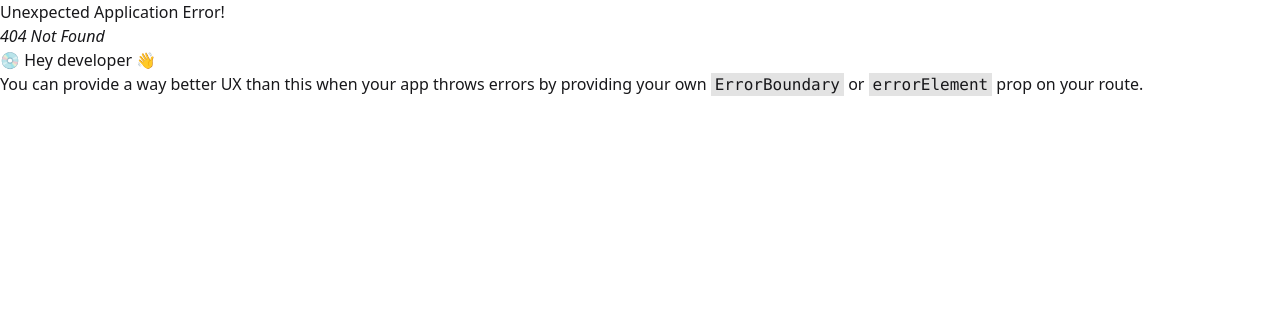
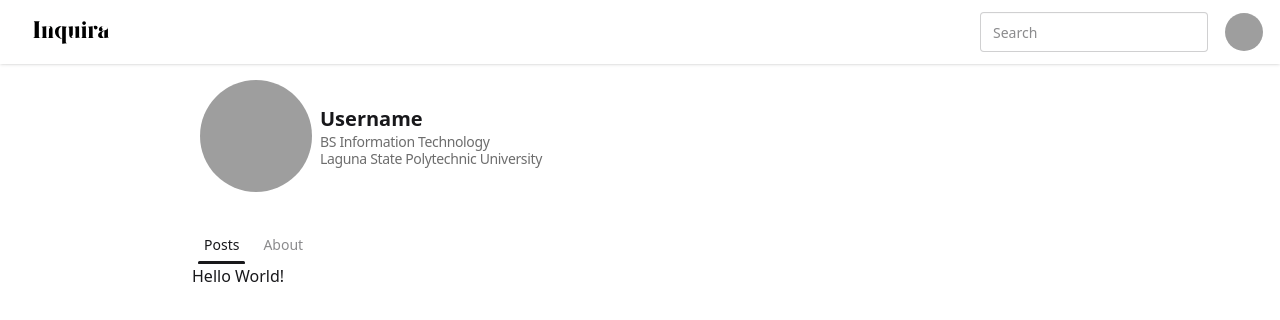
Before and after one commit to ZieksQ/Research_Connect, a React (Vite) app in the folder frontend/: page /home/profile/posts in a window 1280 px wide. Before the commit this address had no page. Shown: the top 320 px of the page. Built offline with nearby package versions, Linux system fonts and the light colour scheme; grey boxes are pictures that could not be loaded.

Commit message:
new profile design

```diff
--- a/frontend/src/App.jsx
+++ b/frontend/src/App.jsx
@@ -4,6 +4,7 @@ import {
   createBrowserRouter,
   createRoutesFromElements,
   RouterProvider,
+  Navigate,
 } from "react-router-dom";
 import PostPage from "./pages/PostPage.jsx";
 import LoginPage from "./pages/user/LoginPage.jsx";
@@ -26,10 +27,11 @@ const App = () => {
           {/* Home Path */}
           <Route path="home" element={<RootRoute />}>
             <Route index element={<PostPage />} />
+            {/* Profile Page Path */}
             <Route path="profile" element={<ProfilePage />} >
-              <Route index element={<h1>Hello World!</h1>} />
-              <Route path="my-survey" element={<h1>Hello World!</h1>} />
-              <Route path="user-info" element={<h1>User Information</h1>} />
+              <Route index element={<Navigate to='posts' replace />} />
+              <Route path="posts" element={<h1>Hello World!</h1>} />
+              <Route path="about" element={<h1>User Information</h1>} />
             </Route>
           </Route>
           {/* Survey Path */}
--- a/frontend/src/components/Sample.jsx
+++ b/frontend/src/components/Sample.jsx
@@ -38,6 +38,30 @@ export default function SamplePostCard() {
       >
         {expanded ? "Show Less" : "Read More"}
       </button>
+
+      <section className="profile-container mx-auto mt-4">
+      {/* Left Side - Profile & Navigation */}
+      <div className="row-span-5 flex flex-col gap-4 p-4">
+        <div className="flex space-x-2 lg:flex-col">
+          <ProfilePicture />
+          <ProfileInfo />
+        </div>
+        {/* <Stats /> */}
+      </div>
+
+      {/* Main Section */}
+      <main className="col-span-4 row-span-5 flex flex-col gap-4 p-4">
+        <nav className="flex justify-between">
+          <NavLink to={"/home/profile/my-survey"} className="btn w-[49%]">
+            My Surveys
+          </NavLink>
+          <NavLink to={"/home/profile/user-info"} className="btn w-[49%]">Profile Information</NavLink>
+        </nav>
+        <section>
+          <Outlet />
+        </section>
+      </main>
+    </section>
     </div>
   );
 }
--- a/frontend/src/components/profile/ProfileInfo.jsx
+++ b/frontend/src/components/profile/ProfileInfo.jsx
@@ -1,15 +1,17 @@
 import React from "react";
 
+// User Information for Profile Page
 const ProfileInfo = () => {
   return (
     <div>
-      <h4 className="text-lg font-extrabold">Username</h4>
+      <h4 className="text-xl font-extrabold">Username</h4>
       <p className="text-sm leading-tight tracking-tight text-text-secondary">
         BS Information Technology
       </p>
       <p className="text-sm leading-tight tracking-tight text-text-secondary">
         Laguna State Polytechnic University
       </p>
+
     </div>
   );
 };
--- a/frontend/src/index.css
+++ b/frontend/src/index.css
@@ -8,7 +8,7 @@ body {
 }
 
 @theme {
-  --color-primary: #151515;
+  --color-primary-color: #151515;
   --color-shade-primary: #474747;
   --color-text-secondary: #6d6d6d;
   --color-background: #eeeeee;
@@ -50,7 +50,7 @@ body {
   }
   /* Profile Page Picture */
   .profile-pic {
-    @apply w-18 lg:w-36;
+    @apply w-18 lg:w-28;
   }
   /* Small Navbar */
   .navbar-sm {
@@ -153,4 +153,8 @@ body {
   .container-center {
     @apply md:mx-auto md:max-w-xl lg:max-w-2xl;
   }
+
+  .page-margin {
+    @apply mt-4 lg:mt-2
+  }
 }
--- /dev/null
+++ b/frontend/src/pages/profile/ProfileAboutPage.jsx
@@ -0,0 +1,12 @@
+import React from 'react'
+
+// About Section in Profile Page
+const ProfileAboutPage = () => {
+  return (
+    <section>
+
+    </section>
+  )
+}
+
+export default ProfileAboutPage
--- a/frontend/src/pages/profile/ProfilePage.jsx
+++ b/frontend/src/pages/profile/ProfilePage.jsx
@@ -8,28 +8,21 @@ const ProfilePage = () => {
   const navigate = useNavigate();
 
   return (
-    <section className="profile-container mx-auto mt-4">
-      {/* Left Side - Profile & Navigation */}
-      <div className="row-span-5 flex flex-col gap-4 p-4">
-        <div className="flex space-x-2 lg:flex-col">
-          <ProfilePicture />
-          <ProfileInfo />
-        </div>
-        <Stats />
+    <section className="page-margin lg:mx-auto lg:max-w-4xl">
+      <header className="flex items-center p-2 gap-2">
+        <ProfilePicture />
+        <ProfileInfo />
+        {/* Stats then Button if user == user then you can edit your profile */}
+      </header>
+
+      <nav role="tablist" className="tabs tabs-border mt-6">
+        <NavLink to='/home/profile/posts' role="tab" className={`tab`}>Posts</NavLink>
+        <NavLink to="/home/profile/about" role="tab" className={`tab`}>About</NavLink>
+      </nav>
+
+      <div>
+        <Outlet />
       </div>
-
-      {/* Main Section */}
-      <main className="col-span-4 row-span-5 flex flex-col gap-4 p-4">
-        <nav className="flex justify-between">
-          <NavLink to={"/home/profile/my-survey"} className="btn w-[49%]">
-            My Surveys
-          </NavLink>
-          <NavLink to={"/home/profile/user-info"} className="btn w-[49%]">Profile Information</NavLink>
-        </nav>
-        <section>
-          <Outlet />
-        </section>
-      </main>
     </section>
   );
 };
--- /dev/null
+++ b/frontend/src/pages/profile/ProfilePostsPage.jsx
@@ -0,0 +1,12 @@
+import React from 'react'
+
+// Posts section in Profile Page
+const ProfilePostsPage = () => {
+  return (
+    <section>
+
+    </section>
+  )
+}
+
+export default ProfilePostsPage
```
